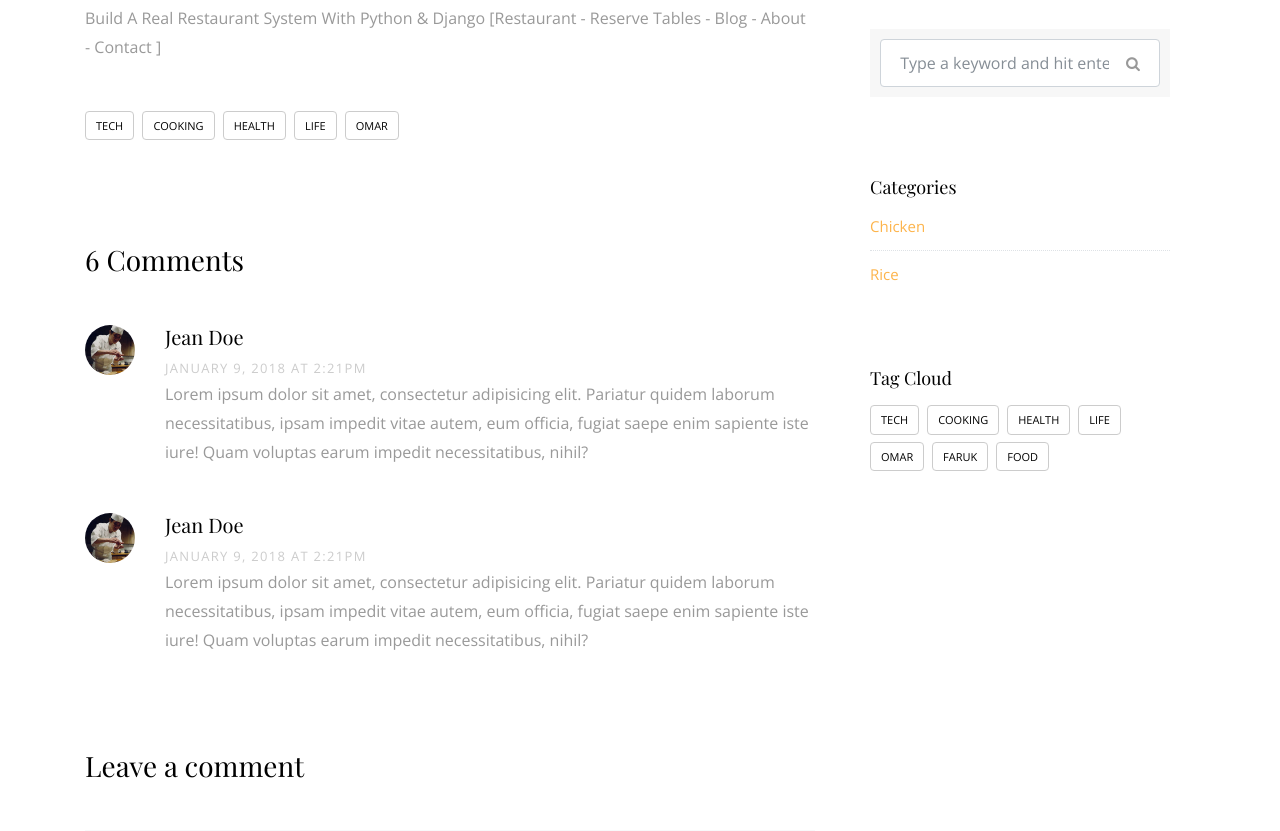
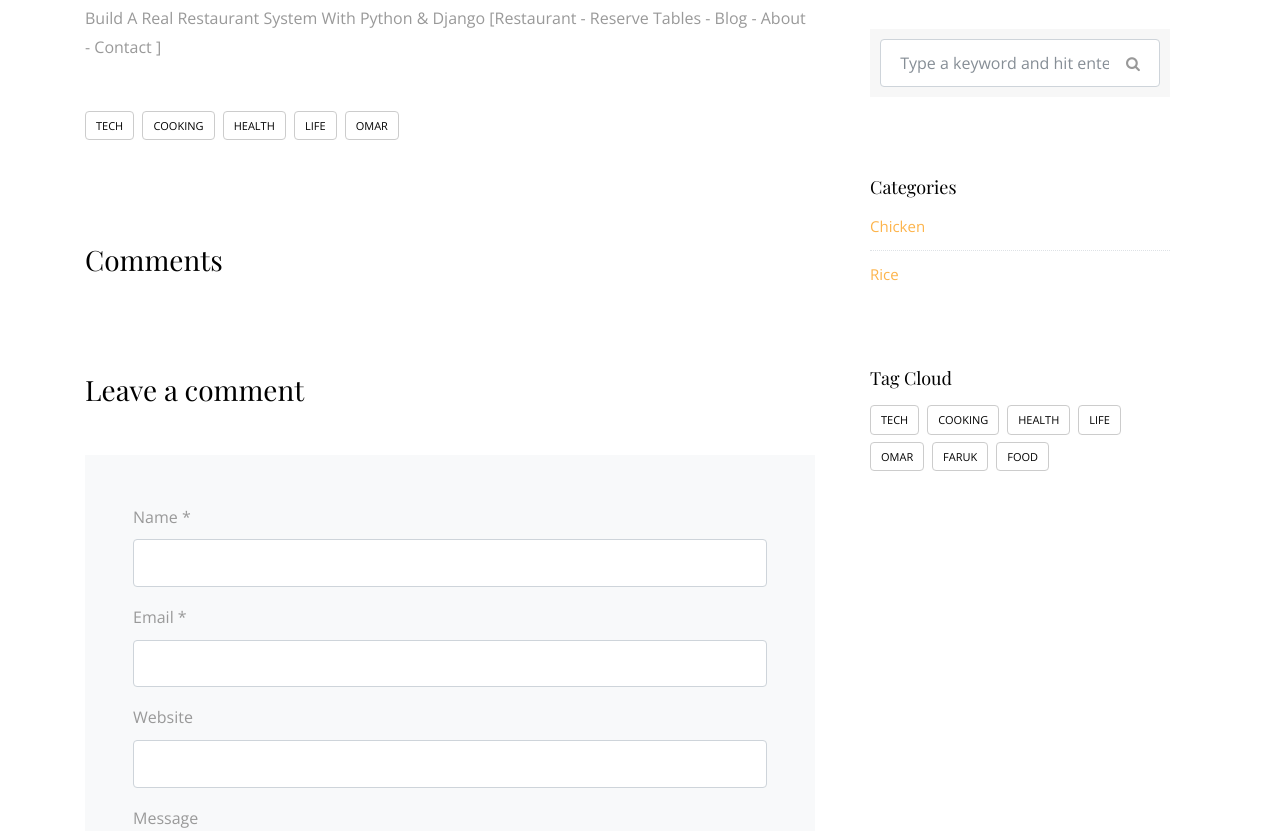
Before and after one commit to IamOmaR22/Restaurant_Site_with_Python_and_Django, a Django app: page /blog/1 in a window 1280 px wide. Shown: the part 748-1579 px from the top of the page. Run offline with Django 3.2, Linux system fonts and the light colour scheme; data comes from the database, SQL or seed files in the repository; both versions use the stored data as it was after the commit; parts of the project's set-up code (start-up, migrations or seed data) failed here and were passed over; some libraries are stand-ins or nearby versions; some web fonts are replaced.

Commit message:
Show all the comments

```diff
--- a/src/blog/templates/post/post_detail.html
+++ b/src/blog/templates/post/post_detail.html
@@ -42,29 +42,22 @@
 
 
                 <div class="pt-5 mt-5">
-                    <h3 class="mb-5">6 Comments</h3>
+                    <h3 class="mb-5"> Comments</h3>
                     <ul class="comment-list">
+
+                    {% for comment in comments %}
                         <li class="comment">
                             <div class="vcard bio">
                             <img src="img/person_1.jpg" alt="Image placeholder">
                             </div>
                             <div class="comment-body">
-                        <h3>Jean Doe</h3>
-                        <div class="meta">January 9, 2018 at 2:21pm</div>
-                        <p>Lorem ipsum dolor sit amet, consectetur adipisicing elit. Pariatur quidem laborum necessitatibus, ipsam impedit vitae autem, eum officia, fugiat saepe enim sapiente iste iure! Quam voluptas earum impedit necessitatibus, nihil?</p>
+                            <h3>{{ comment.user }}</h3>
+                            <div class="meta">{{ comment.created }}</div>
+                            <p>{{ comment.content }}</p>
                             </div>
                         </li>
+                    {% endfor %}
 
-                    <li class="comment">
-                        <div class="vcard bio">
-                        <img src="img/person_1.jpg" alt="Image placeholder">
-                        </div>
-                        <div class="comment-body">
-                        <h3>Jean Doe</h3>
-                        <div class="meta">January 9, 2018 at 2:21pm</div>
-                        <p>Lorem ipsum dolor sit amet, consectetur adipisicing elit. Pariatur quidem laborum necessitatibus, ipsam impedit vitae autem, eum officia, fugiat saepe enim sapiente iste iure! Quam voluptas earum impedit necessitatibus, nihil?</p>
-                        </div>
-                    </li>
                     </ul>
                     <!-- END comment-list -->
 
--- a/src/blog/views.py
+++ b/src/blog/views.py
@@ -1,5 +1,5 @@
 from django.shortcuts import render
-from .models import Post, Category
+from .models import Post, Category, Comment
 from taggit.models import Tag
 
 # Create your views here.
@@ -15,10 +15,13 @@
     categories = Category.objects.all()
     all_tags = Tag.objects.all()
 
+    comments = Comment.objects.filter(post=post_detail)
+
     context = {
         'post_detail' : post_detail,
         'categories' : categories,
         'all_tags' : all_tags,
+        'comments' : comments,
     }
 
     return render(request, 'post/post_detail.html', context)
```
Also changed, not shown: src/blog/forms.py (added, +9 -0 lines), src/db.sqlite3. Lines whose indentation alone changed are shown as unchanged.
